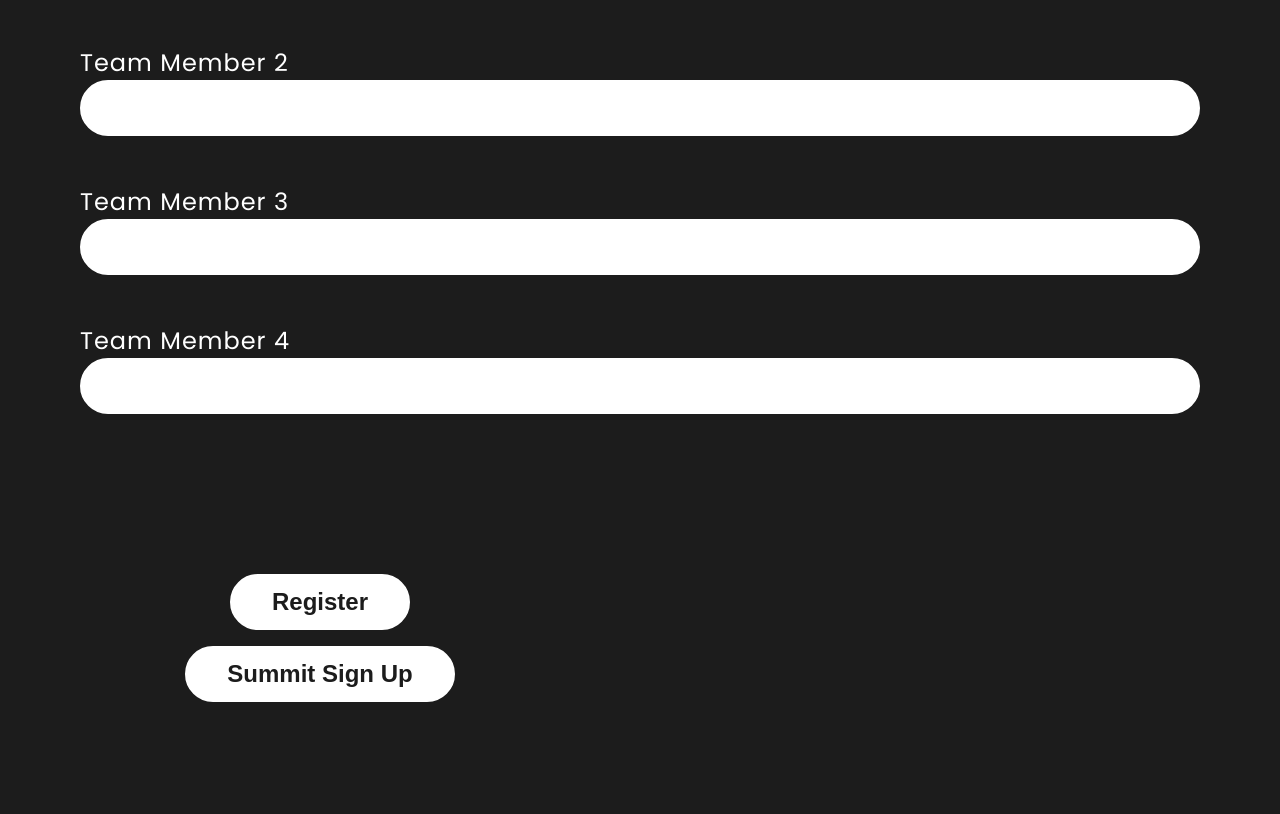
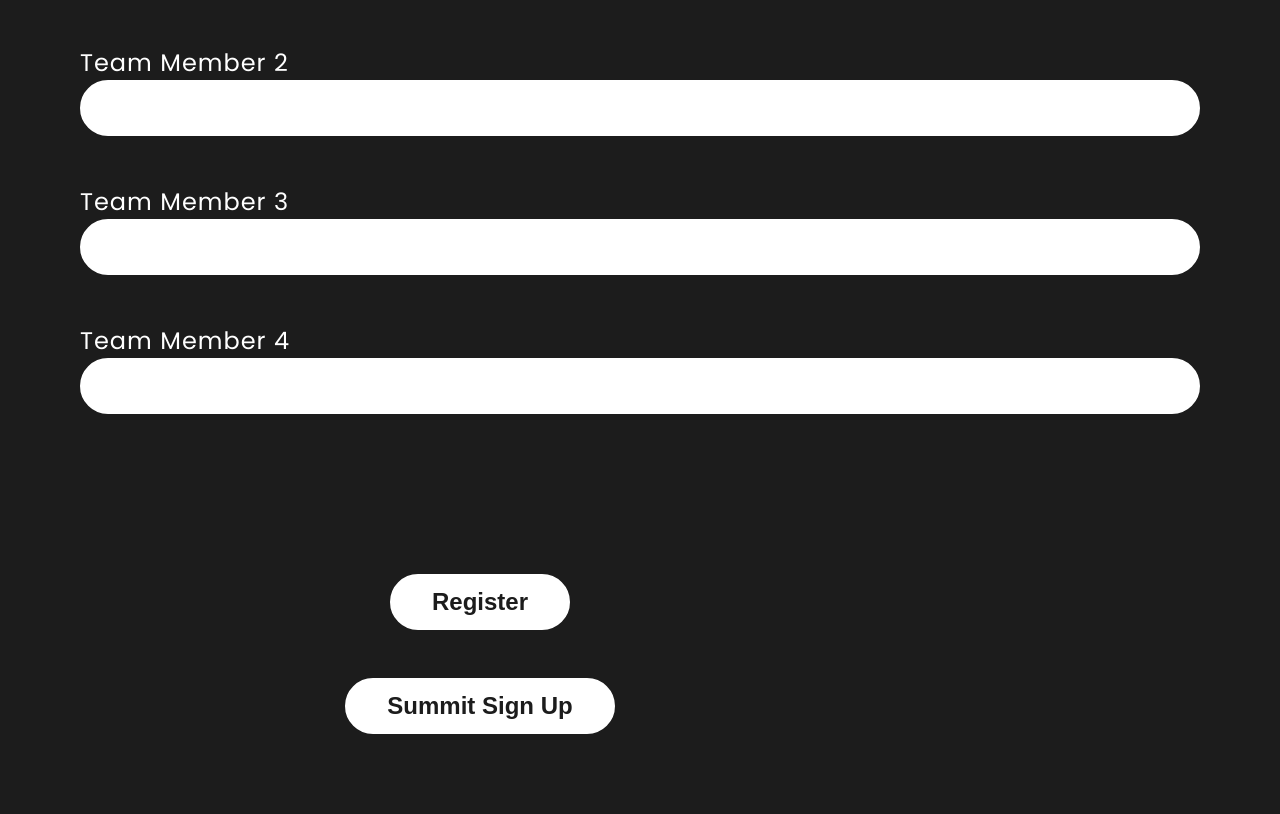
Before and after one commit to GreenLightning07/LBC2-Website, a plain HTML site: page register/index.html in a window 1280 px wide. Shown: the part 715-1529 px from the top of the page. Before the commit the page ends 1497 px from the top, so only its background shows below. Drawn offline with Linux system fonts and the light colour scheme.

Commit message:
styled buttons in css

```diff
--- a/register/index.css
+++ b/register/index.css
@@ -145,6 +145,7 @@ form input, select{
     flex-direction: column;
     align-items: center;
     justify-content: space-between;
-    gap: 1rem;
-    width: 50%;
+    gap: 3rem;
+    width: 75%;
+    margin:0;
 }
```
